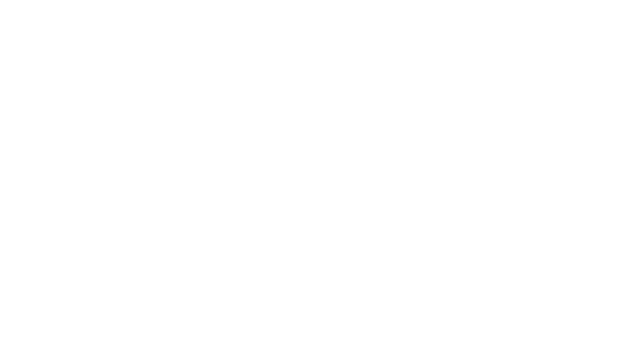
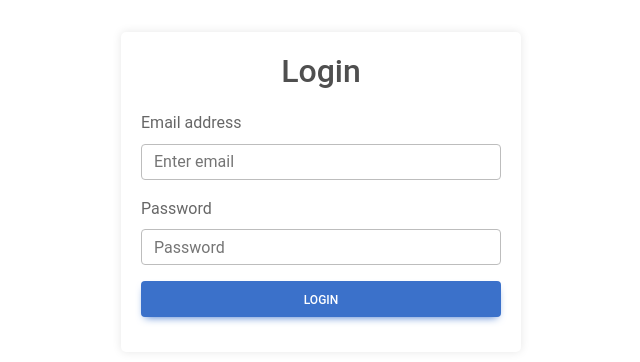
Before and after one commit to yassineeljal/Projet, a React (Vite) app in the folder frontend/: page /Login in a window 1280 px wide. Shown: the part 208-570 px from the top of the page, without its empty margins (319-959 px from the left). Built offline with nearby package versions, Linux system fonts and the light colour scheme.

Commit message:
Le login et l'inscription est terminé

```diff
--- a/frontend/src/App.jsx
+++ b/frontend/src/App.jsx
@@ -3,9 +3,9 @@ import MyRoutes from "./MyRoutes"
 
 function App() {
   return (
-    <>
+
       <MyRoutes/>
-      </>
+
   )
 }
 
--- a/frontend/src/MyRoutes.jsx
+++ b/frontend/src/MyRoutes.jsx
@@ -6,13 +6,15 @@ import NotFound from './pages/NotFound';
 import Album from './pages/Album';
 import Liked from './pages/Liked';
 import Login from "./pages/Login.jsx";
+import Inscription from './pages/Inscription.jsx';
 
 function MyRoutes() {
     return (
         <BrowserRouter>
             <Routes>
+                <Route path='/Login' element={<Login/>} />
+                <Route path='/Inscription' element={<Inscription/>} />
                 <Route path='/' element={<Home/>} />
-                <Route path='/Login' element={<Login/>} />
                 <Route path='/Profile' element={<Profile/>} />
                 <Route path='/Album' element={<Album/>} />
                 <Route path='/Liked' element={<Liked/>} />
--- a/frontend/src/components/Cards/CardsH.css
+++ b/frontend/src/components/Cards/CardsH.css
@@ -5,43 +5,3 @@
     left: 40%;
 
    }
-  form.d-flex {
-    display: flex;
-    align-items: center;
-    gap: 10px;
-    margin-top: 30px;
-  }
-
-  .form-control {
-    background-color: white;
-    border: 2px solid #87CEEB;
-    border-radius: 8px;
-    padding: 10px;
-    transition: all 0.3s ease-in-out;
-    box-shadow: 0 2px 5px rgba(0, 0, 0, 0.1);
-  }
-
-  .form-control:focus {
-    outline: none;
-    border-color: #00BFFF;
-    box-shadow: 0 0 8px rgba(0, 191, 255, 0.5);
-  }
-
-  .btn {
-    background-color: #87CEEB;
-    border: none;
-    color: white;
-    padding: 10px 15px;
-    border-radius: 8px;
-    font-weight: bold;
-    transition: all 0.3s ease-in-out;
-  }
-
-  .btn:hover {
-    background-color: #00BFFF;
-    box-shadow: 0 4px 8px rgba(0, 191, 255, 0.5);
-    font-size: large;
-    transform: scale(1.05);
-
-
-  }
--- a/frontend/src/components/Hero/Hero.css
+++ b/frontend/src/components/Hero/Hero.css
@@ -12,7 +12,7 @@ button:hover{
 
    /*code pour Logo*/
 
-  img:hover{
+  .h-8:hover{
     transition: 0.5s;
     font-size: large;
     transform: scale(1.1);
--- /dev/null
+++ b/frontend/src/pages/Inscription.css
@@ -0,0 +1,11 @@
+   .bg-glass {
+    background-color: hsla(0, 0%, 100%, 0.9) !important;
+    backdrop-filter: saturate(200%) blur(25px);
+    text-align: center;
+  }
+
+  .camera{
+    width: 500px;
+    border-radius: 800px;
+    margin-left: 100px;
+  }
--- /dev/null
+++ b/frontend/src/pages/Inscription.jsx
@@ -0,0 +1,78 @@
+import React from 'react';
+import "./Inscription.css"
+import Image from "../assets/inscription.jpg"
+import {
+  MDBBtn,
+  MDBContainer,
+  MDBRow,
+  MDBCol,
+  MDBCard,
+  MDBCardBody,
+  MDBInput,
+  MDBCheckbox,
+  MDBIcon
+}
+from 'mdb-react-ui-kit';
+
+function Inscription() {
+  return (
+    <div className='inscriptionContainer'>
+<MDBContainer fluid className='p-4 background-radial-gradient overflow-hidden'>
+
+      <MDBRow>
+
+        <MDBCol md='6' className='text-center text-md-start d-flex flex-column justify-content-center'>
+
+          <h1 className="my-5 display-3 fw-bold ls-tight px-3" style={{color: 'hsl(0, 0.00%, 0.00%)', textAlign:"center"}}>
+            Poxios. <br />
+</h1>
+
+          <img src={Image}  className='camera'/>
+
+        </MDBCol>
+
+        <MDBCol md='6' className='position-relative'>
+
+
+          <MDBCard className='my-5 bg-glass'>
+            <h2>Inscription</h2>
+<MDBCardBody className='p-5'>
+
+              <MDBRow>
+<MDBCol col='6'>
+<MDBInput wrapperClass='mb-4' label='First name' id='form1' type='text'/>
+</MDBCol>
+
+                <MDBCol col='6'>
+<MDBInput wrapperClass='mb-4' label='Last name' id='form2' type='text'/>
+</MDBCol>
+</MDBRow>
+
+              <MDBInput wrapperClass='mb-4' label='Email' id='form3' type='email'/>
+<MDBInput wrapperClass='mb-4' label='Password' id='form4' type='password'/>
+
+              <div className='d-flex justify-content-center mb-4'>
+<MDBCheckbox name='flexCheck' value='' id='flexCheckDefault' label='Subscribe to our newsletter' />
+</div>
+
+              <MDBBtn className='w-100 mb-4' size='md'>sign up</MDBBtn>
+
+
+                <a>or sign in</a>
+
+
+
+
+
+            </MDBCardBody>
+</MDBCard>
+
+        </MDBCol>
+
+      </MDBRow>
+
+    </MDBContainer></div>
+  );
+}
+
+export default Inscription;
--- a/frontend/src/pages/Login.css
+++ b/frontend/src/pages/Login.css
@@ -1,3 +1,29 @@
-.login{
-    background-image: url("../assets/bg-login.jpg");
-}
+.login-wrapper {
+    display: flex;
+    justify-content: center;
+    align-items: center;
+    min-height: 100vh;
+    padding: 20px;
+  }
+
+  .login-form-container {
+    width: 100%;
+    max-width: 400px;
+    padding: 20px;
+    border-radius: 5px;
+    box-shadow: 0 0 10px rgba(0,0,0,0.1);
+    background-color: #fff;
+  }
+
+  .login-title {
+    text-align: center;
+    margin-bottom: 20px;
+  }
+
+  .login-form {
+    margin-bottom: 15px;
+  }
+
+  .login-button {
+    width: 100%;
+  }
--- a/frontend/src/pages/Login.jsx
+++ b/frontend/src/pages/Login.jsx
@@ -1,9 +1,83 @@
-import React from 'react';
+
+import React, { useState } from 'react';
+import { Form, Button, Alert } from 'react-bootstrap';
+import './Login.css';
+
 
 function Login() {
-    return (
-        <div></div>
-    );
+  const [email, setEmail] = useState('');
+  const [password, setPassword] = useState('');
+  const [errors, setErrors] = useState({});
+
+
+  const validateForm = () => {
+    const newErrors = {};
+    if (!email) newErrors.email = 'Email is required';
+    else if (!/S+@S+.S+/.test(email)) newErrors.email = 'Email is invalid';
+    if (!password) newErrors.password = 'Password is required';
+    else if (password.length < 6) newErrors.password = 'Password must be at least 6 characters';
+    return newErrors;
+  };
+
+
+  const handleSubmit = (event) => {
+    event.preventDefault();
+    const formErrors = validateForm();
+    if (Object.keys(formErrors).length > 0) {
+      setErrors(formErrors);
+    } else {
+      setErrors({});
+      console.log('Login attempted with:', { email, password });
+      // Here you would typically send a request to your server
+    }
+  };
+
+
+  return (
+    <div className='loginContainer'>
+    <div className="login-wrapper">
+      <div className="login-form-container">
+        <h2 className="login-title">Login</h2>
+        <Form onSubmit={handleSubmit} className="login-form">
+          <Form.Group className="mb-3" controlId="formBasicEmail">
+            <Form.Label>Email address</Form.Label>
+            <Form.Control
+              type="email"
+              placeholder="Enter email"
+              value={email}
+              onChange={(e) => setEmail(e.target.value)}
+              isInvalid={!!errors.email}
+            />
+            <Form.Control.Feedback type="invalid">
+              {errors.email}
+            </Form.Control.Feedback>
+          </Form.Group>
+
+
+          <Form.Group className="mb-3" controlId="formBasicPassword">
+            <Form.Label>Password</Form.Label>
+            <Form.Control
+              type="password"
+              placeholder="Password"
+              value={password}
+              onChange={(e) => setPassword(e.target.value)}
+              isInvalid={!!errors.password}
+            />
+            <Form.Control.Feedback type="invalid">
+              {errors.password}
+            </Form.Control.Feedback>
+          </Form.Group>
+
+
+          <Button variant="primary" type="submit" className="login-button">
+            Login
+          </Button>
+        </Form>
+      </div>
+    </div>
+    </div>
+  );
 }
 
+
 export default Login;
```
Also changed, not shown: frontend/src/assets/inscription.jpg (added), frontend/src/components/Hero/Hero.jsx (line endings or trailing spaces).
